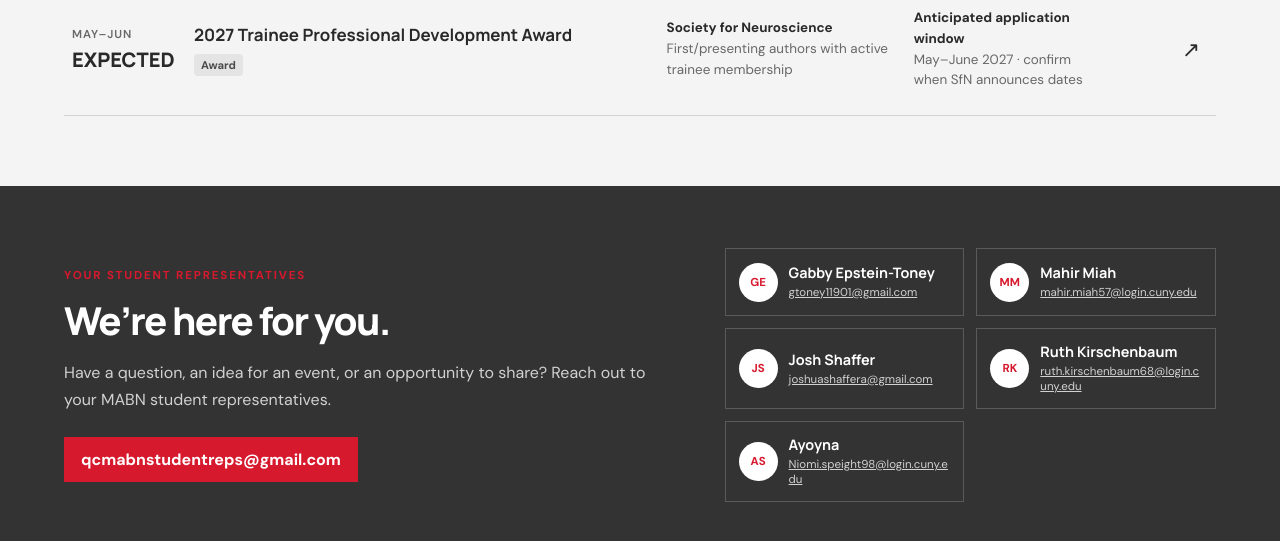
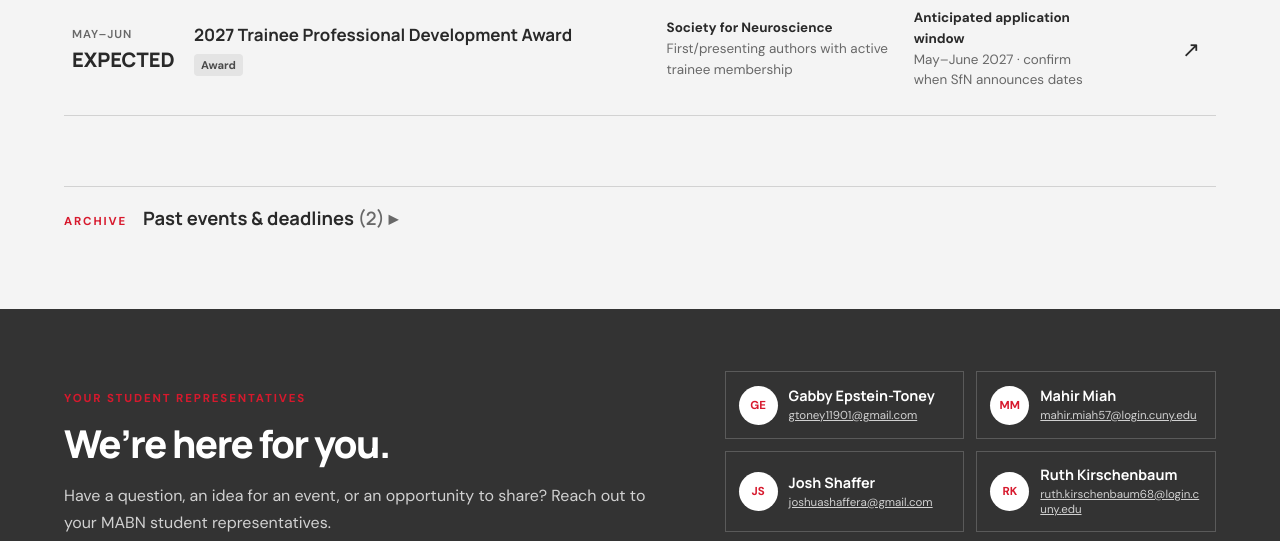
Before and after one commit to ruthkirschenbaum-rgb/mabn-student-hub, a plain HTML site: page index.html in a window 1280 px wide. Shown: the part 2552-3093 px from the top of the page. Drawn offline with Linux system fonts and the light colour scheme; files whose address does not match are found by name.

Commit message:
Add Past events section; auto-updating event & deadline cards

```diff
--- a/brand.css
+++ b/brand.css
@@ -265,3 +265,15 @@
     grid-template-columns: 1fr;
   }
 }
+
+/* Past events & deadlines (collapsible archive) */
+.past-board{padding:0 0 60px}
+.past-board summary{cursor:pointer;list-style:none;display:flex;align-items:baseline;gap:16px;padding:18px 0;border-top:1px solid var(--line)}
+.past-board summary::-webkit-details-marker{display:none}
+.past-board summary .eyebrow{margin:0}
+.past-board .past-title{font:700 1.15rem Manrope;color:var(--ink)}
+.past-board .past-title::after{content:" ▸";color:var(--muted)}
+.past-board details[open] .past-title::after{content:" ▾"}
+.past-board .past-count{color:var(--muted);font-weight:600}
+.opportunity.is-past{opacity:.6}
+.opportunity.is-past .tag{background:#eceeed;color:var(--muted)}
--- a/index.html
+++ b/index.html
@@ -54,6 +54,13 @@
       <div class="empty" id="empty"><b>No opportunities match.</b><span>Try a different search or filter.</span></div>
     </section>
 
+    <section class="past-board" id="past-section" aria-label="Past events and deadlines">
+      <details>
+        <summary><span class="eyebrow">ARCHIVE</span><span class="past-title">Past events &amp; deadlines <span class="past-count">(<span id="past-count">0</span>)</span></span></summary>
+        <div class="list" id="past-list"></div>
+      </details>
+    </section>
+
     <section class="representatives" aria-labelledby="representatives-title">
       <div>
         <p class="eyebrow">YOUR STUDENT REPRESENTATIVES</p>
```
